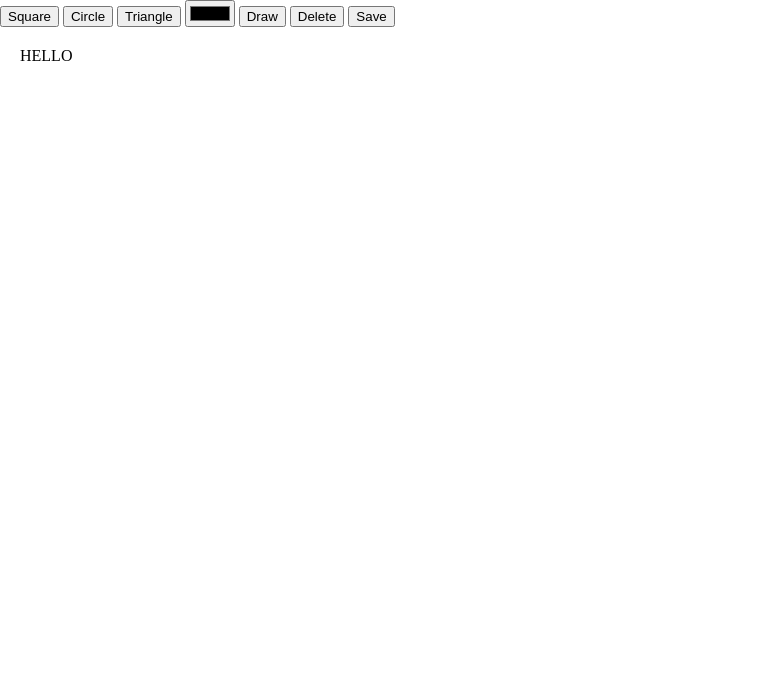
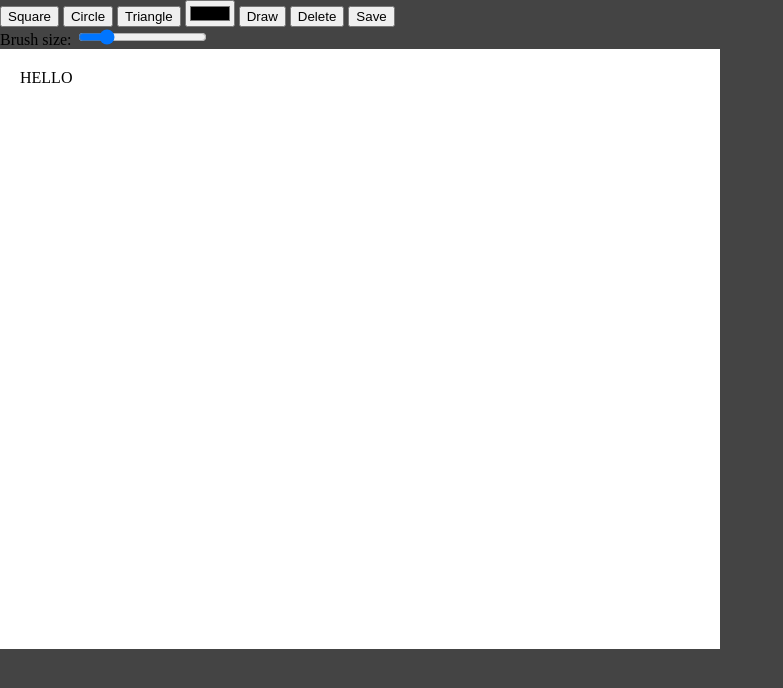
Before and after one commit to stoic1979/MockupTool, a plain HTML site: page index.html in a window 1280 px wide. Shown: the whole page, without its empty margins (0-783 px from the left). Drawn offline with Linux system fonts and the light colour scheme.

Commit message:
quick tweaks

```diff
--- a/index.html
+++ b/index.html
@@ -7,7 +7,7 @@
   <link rel="stylesheet" href="css/style.css">
 </head>
 
-<body>
+<body bgcolor="#444444">
 
 <button class="square">Square</button>
 <button class="circle">Circle</button>
@@ -16,9 +16,11 @@
 <button class="Draw" onClick="toggleDrawing()">Draw</button>
 <button class="Delete" onClick="deleteSelected()">Delete</button>
 <button class="save" onClick="save()">Save</button>
+<br>
+Brush size: <input id="size" type="range" min="1" max="100" step="1" value="20"><br/>
 
 
-<canvas id="drawing" width="500" height="500" ></canvas>
+<canvas id="drawing" width="720" height="600" ></canvas>
 <script src='./lib/fabric.min.js'></script>
 <script  src="js/index.js"></script>
 
--- a/js/index.js
+++ b/js/index.js
@@ -1,6 +1,4 @@
 var canvas = new fabric.Canvas('drawing', {
-  width: window.innerWidth,
-  height: window.innerWidth - 50,
   isDrawingMode: false,
   backgroundColor: '#fff'
 });
```
